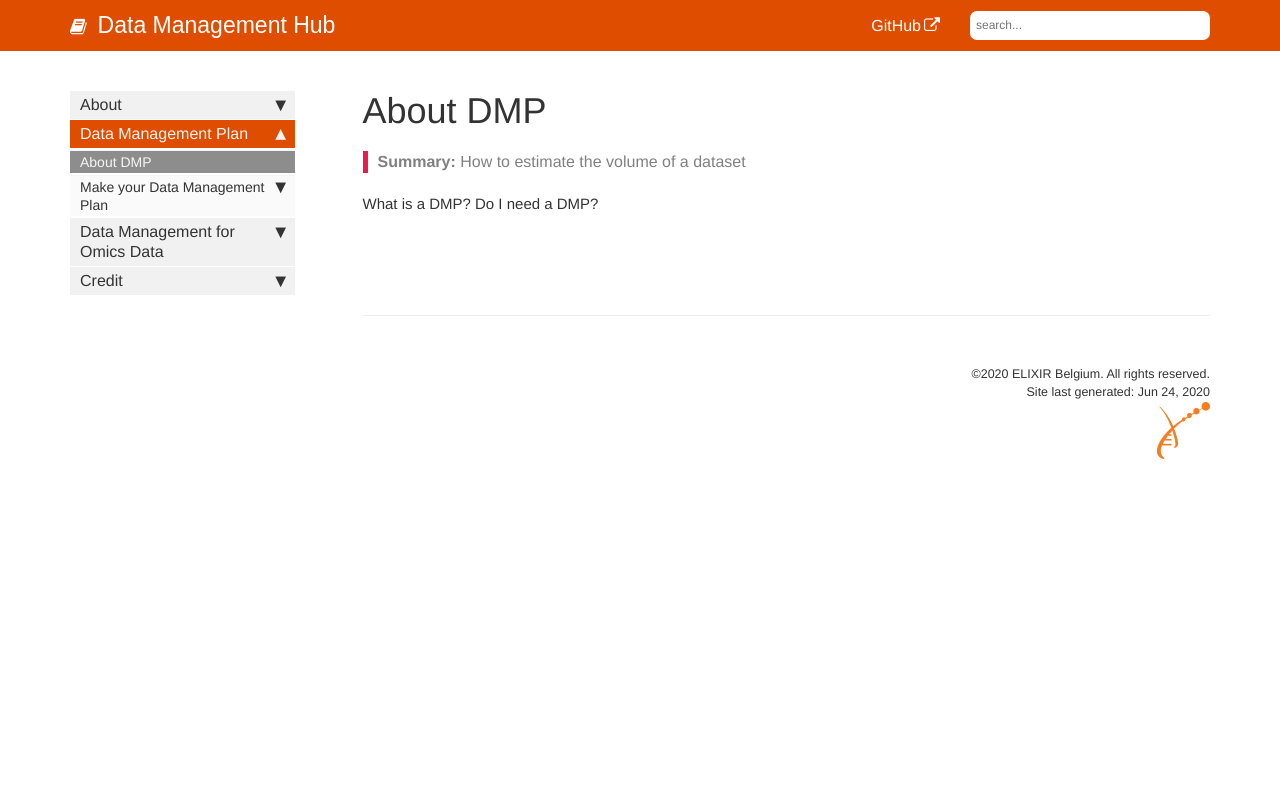
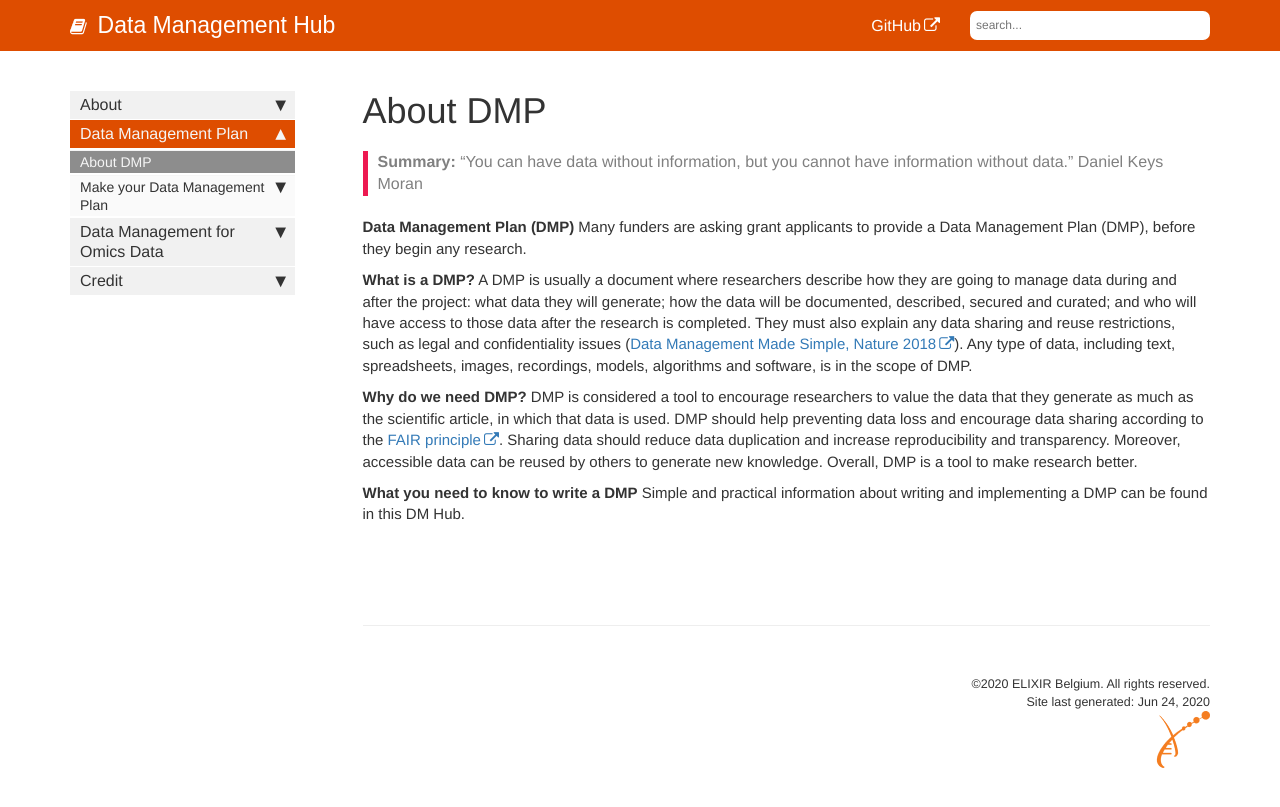
Before and after one commit to ELIXIR-Belgium/rdm-guide, a Jekyll site: the page built from pages/about_DMP.md, in a window 1280 px wide. Shown: the top 807 px of the page. Built offline with Jekyll 4.4.1, drawn with Linux system fonts in a browser that asks for light colours; some web fonts are replaced.

Commit message:
Edit about_DMP, data_management_hub, metadata.

```diff
--- a/pages/about_DMP.md
+++ b/pages/about_DMP.md
@@ -1,10 +1,20 @@
 ---
 title: About DMP
 keywords: Bibliographic research, Data repositories
-summary: "How to estimate the volume of a dataset"
+summary: "“You can have data without information, but you cannot have information without data.” Daniel Keys Moran
+"
 sidebar: mydoc_sidebar
 permalink: about_DMP.html
 ---
 
-What is a DMP?
-Do I need a DMP?
+**Data Management Plan (DMP)**
+Many funders are asking grant applicants to provide a Data Management Plan (DMP), before they begin any research.
+
+**What is a DMP?**
+A DMP is usually a document where researchers describe how they are going to manage data during and after the project: what data they will generate; how the data will be documented, described, secured and curated; and who will have access to those data after the research is completed. They must also explain any data sharing and reuse restrictions, such as legal and confidentiality issues ([Data Management Made Simple, Nature 2018](https://www.nature.com/articles/d41586-018-03071-1?utm_source=twt_nnc&utm_medium=social&utm_campaign=naturenews&sf184398395=1 )). Any type of data, including text, spreadsheets, images, recordings, models, algorithms and software, is in the scope of DMP.
+
+**Why do we need DMP?**
+DMP is considered a tool to encourage researchers to value the data that they generate as much as the scientific article, in which that data is used. DMP should help preventing data loss and encourage data sharing according to the [FAIR principle](https://www.ncbi.nlm.nih.gov/pmc/articles/PMC4792175/). Sharing data should reduce data duplication and increase reproducibility and transparency. Moreover, accessible data can be reused by others to generate new knowledge. Overall, DMP is a tool to make research better.
+
+**What you need to know to write a DMP**
+Simple and practical information about writing and implementing a DMP can be found in this DM Hub.
```
Also changed, not shown: pages/data_management_hub.md (+3 -0 lines), pages/metadata.md (+11 -11 lines).
